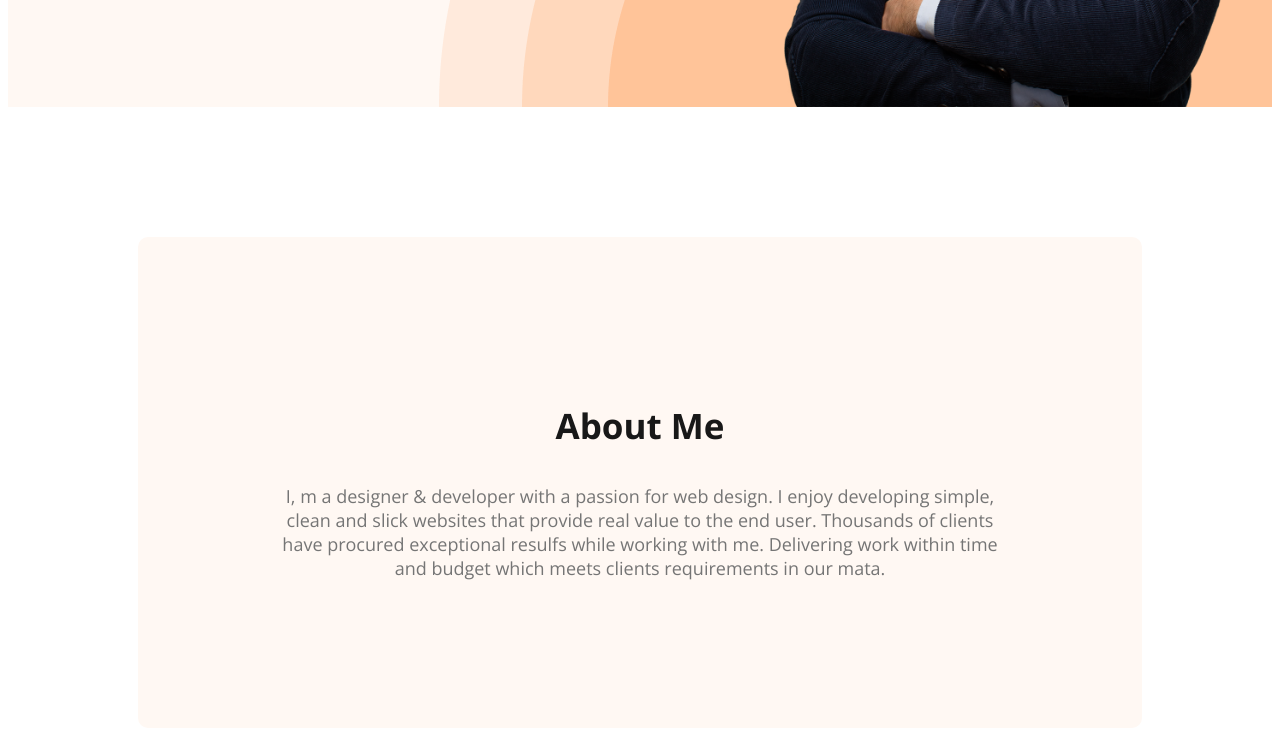
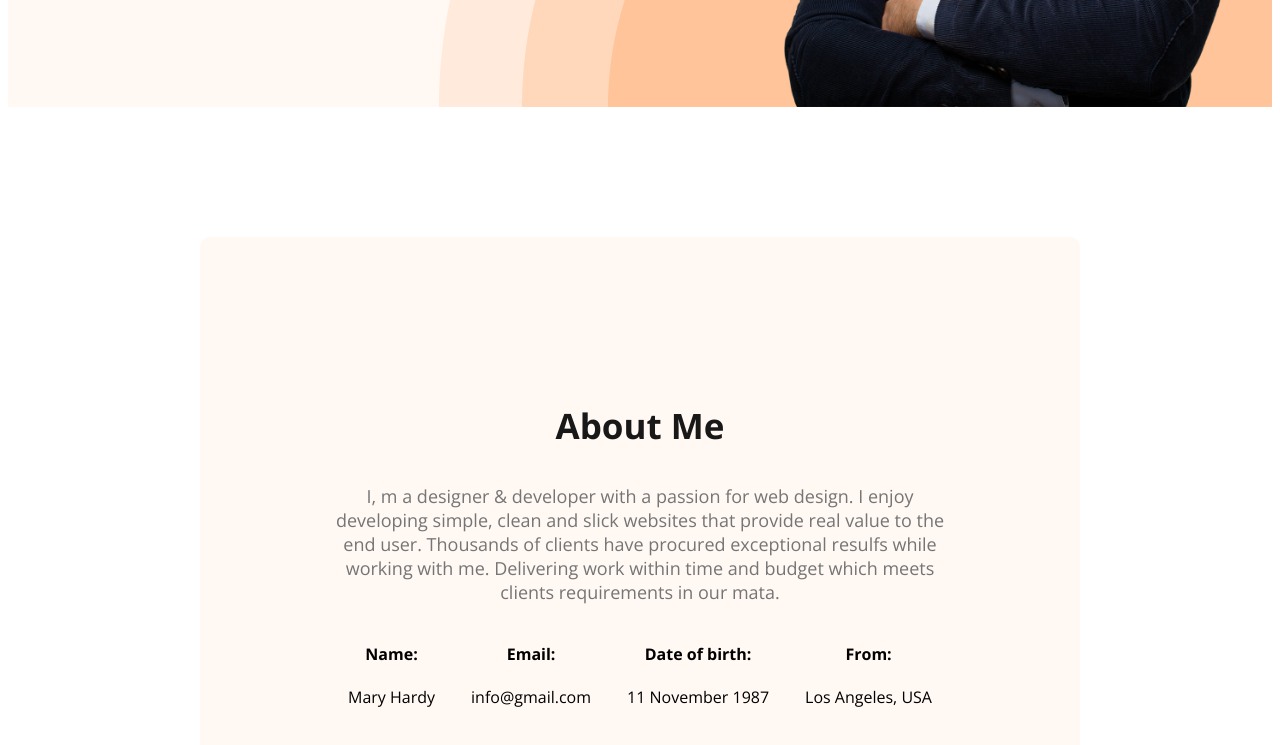
Before and after one commit to syedshohag477/Developer-Portfolio, a plain HTML site: page index.html in a window 1280 px wide. Shown: the part 661-1406 px from the top of the page. Drawn offline with nearby package versions, Linux system fonts and the light colour scheme.

Commit message:
added about information

```diff
--- a/index.html
+++ b/index.html
@@ -33,6 +33,23 @@
         <section class="about">
             <h3 class="section-title">About Me</h3>
             <p class="section-description">I, m a designer & developer with a passion for web design. I enjoy developing simple, clean and slick websites that provide real value to the end user. Thousands of clients have procured exceptional resulfs while working with me. Delivering work within time and budget which meets clients requirements in our mata.</p>
+            <div class="about-info-container">
+                <div class="about-info">
+                    <h4 class="info-title">Name:</h4>
+                    <p class="info-description">Mary Hardy</p>
+                </div>
+                <div class="about-info"><h4 class="info-title">Email:</h4>
+                    <p class="info-description">info@gmail.com</p>
+                </div>
+                <div class="about-info">
+                    <h4 class="info-title">Date of birth:</h4>
+                    <p class="info-description">11 November 1987</p>
+                </div>
+                <div class="about-info">
+                    <h4 class="info-title">From:</h4>
+                    <p class="info-description">Los Angeles, USA</p>
+                </div>
+            </div>
         </section>
     </main>
     <footer>
--- a/styles/portfolio.css
+++ b/styles/portfolio.css
@@ -93,6 +93,11 @@ nav a{
 }
 
 /* main section styles */
+
+main{
+    max-width: 1140px;
+    margin: auto;
+}
 /* about section styles */
 .about{
     padding: 130px;
@@ -100,3 +105,13 @@ nav a{
     background: #FFF8F3;
     margin: 130px;
 }
+
+.about-info-container{
+    display: flex;
+    justify-content: space-around;
+
+}
+
+.about-info{
+    text-align: center;
+}
```
